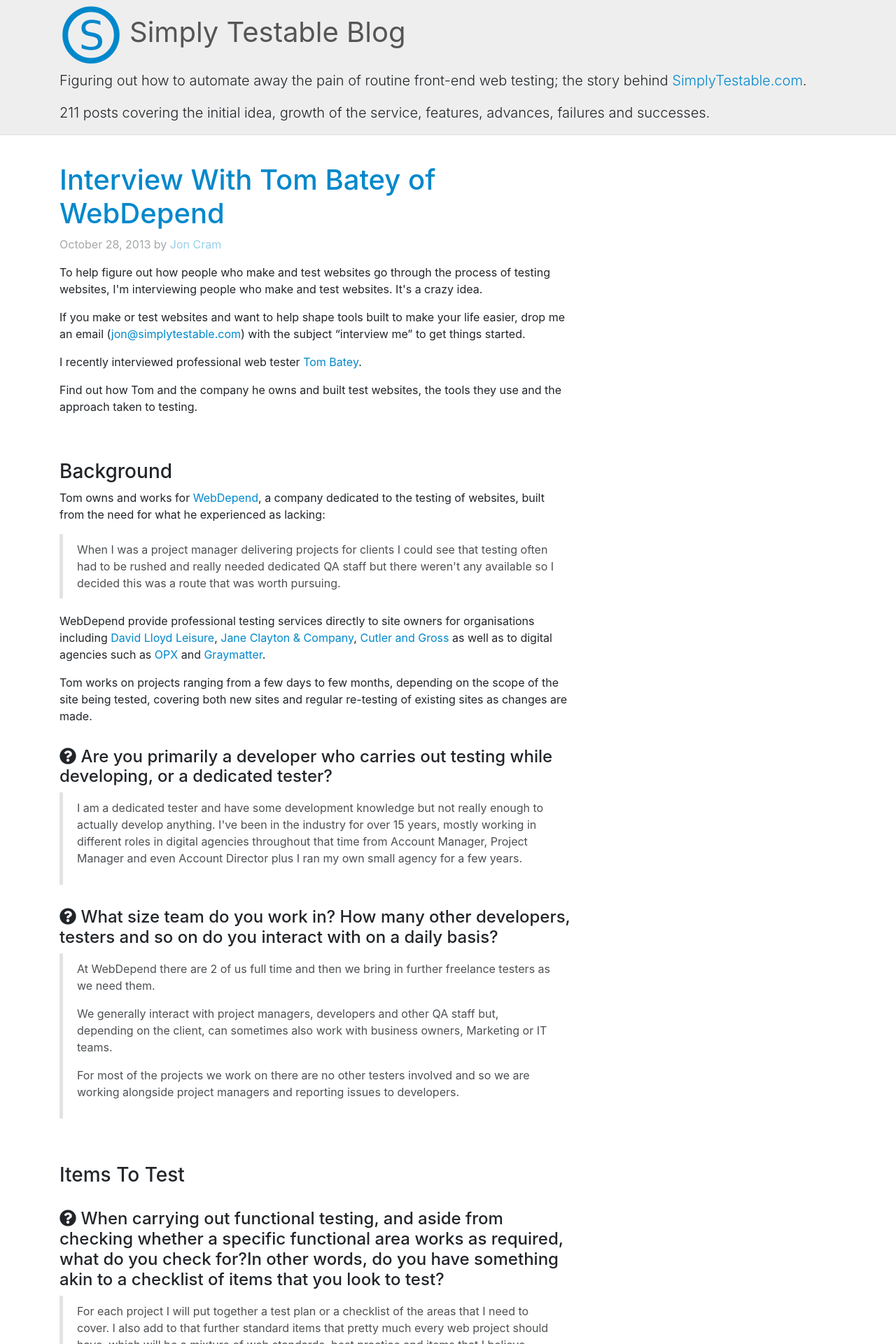
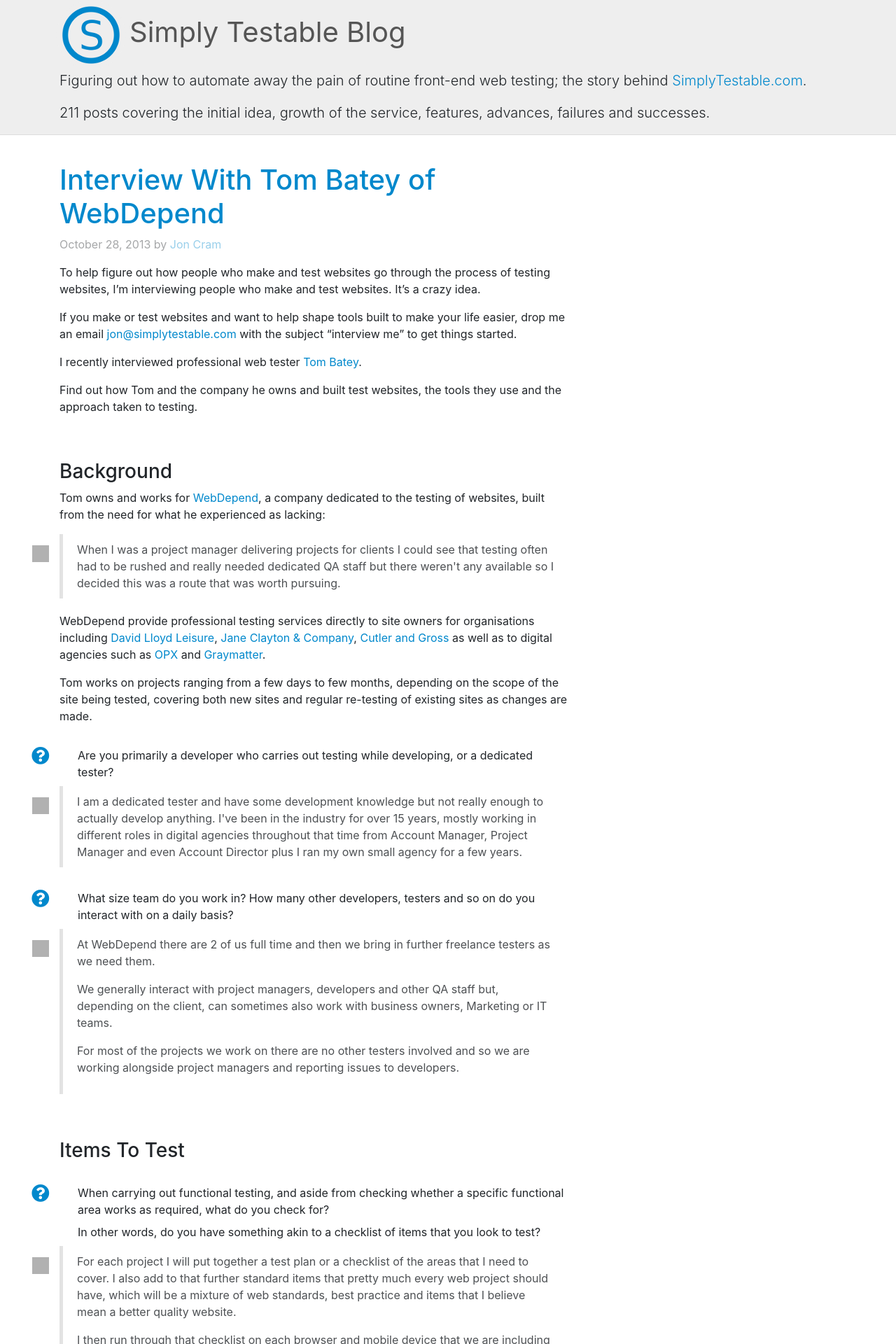
Before and after one commit to webignition/blog.simplytestable.com, a Jekyll site: the page built from _posts/2013/2013-10-28-interview-with-tom-batey-of-webdepend.md, in a window 1280 px wide. Shown: the top 1920 px of the page at 70% size. Built offline with Jekyll 4.4.1, drawn with Linux system fonts in a browser that asks for light colours; nearby versions of some CDN libraries; comment, search, counter and statistics services are not loaded; some of the changed text lies outside the part shown; grey boxes are pictures that could not be loaded.

Commit message:
Reimplement tom batey intervie

```diff
--- /dev/null
+++ b/_includes/component/avatar-blockquote.html
@@ -0,0 +1,11 @@
+<blockquote class="avatar-container">
+{% if include.quote.first %}
+    {% for paragraph in include.quote %}
+        <p>{{ paragraph }}</p>
+    {% endfor %}
+{% else %}
+    {{ include.quote }}
+{% endif %}
+
+    <span class="avatar avatar-{{ include.name }}"></span>
+</blockquote>
--- /dev/null
+++ b/_includes/component/question-answer-collection.html
@@ -0,0 +1,9 @@
+{% for question_and_answer_section in include.questions_and_answers %}
+    {% if question_and_answer_section.section %}
+<h3>{{ question_and_answer_section.section }}</h3>
+    {% endif %}
+
+    {% for questions_and_answer in question_and_answer_section.questions_and_answers %}
+{% include component/question-answer.html question=questions_and_answer.question answer=questions_and_answer.answer quote_name=include.quote_name %}
+    {% endfor %}
+{% endfor %}
--- /dev/null
+++ b/_includes/component/question-answer.html
@@ -0,0 +1,12 @@
+<h4 class="question-answer-question">
+    <i class="fa fa-question-circle question-answer-icon"></i>
+{% if include.question.first %}
+    {% for paragraph in include.question %}
+    <span class="question-answer-question-section">{{ paragraph }}</span>
+    {% endfor %}
+{% else %}
+    {{ include.question }}
+{% endif %}
+</h4>
+
+{% include component/avatar-blockquote.html quote=include.answer name=include.quote_name %}
--- a/_posts/2013/2013-10-28-interview-with-tom-batey-of-webdepend.html
+++ /dev/null
@@ -1,296 +0,0 @@
----
-layout: default
-title: "Interview With Tom Batey of WebDepend"
-author:
-    name: Jon Cram
-    url: https://github.com/webignition
----
-
-<div class="section section-first">
-    <p>
-        To help figure out how people who make and test websites go through the process
-        of testing websites, I'm interviewing people who make and test websites.
-        It's a crazy idea.
-    </p>
-    <p>
-        If you make or test websites and want to help shape tools built
-        to make your life easier, drop me an email (<a href="mailto:&#106;&#111;&#110;&#64;&#115;&#105;&#109;&#112;&#108;&#121;&#116;&#101;&#115;&#116;&#97;&#98;&#108;&#101;&#46;&#99;&#111;&#109;">&#106;&#111;&#110;&#64;&#115;&#105;&#109;&#112;&#108;&#121;&#116;&#101;&#115;&#116;&#97;&#98;&#108;&#101;&#46;&#99;&#111;&#109;</a>)
-        with the subject &ldquo;interview me&rdquo; to get things started.
-    </p>
-    <p>
-        I recently interviewed professional web tester <a href="https://twitter.com/TomBatey">Tom Batey</a>.
-    </p>
-    <p>
-        Find out how Tom and the company he owns and built test websites, the
-        tools they use and the approach taken to testing.
-    </p>
-</div>
-
-<div class="section">
-    <h3>
-        Background
-    </h3>
-
-    <p>
-        Tom owns and works for <a href="http://www.webdepend.co.uk/">WebDepend</a>,
-        a company dedicated to the testing of websites, built from the need for
-        what he experienced as lacking:
-    </p>
-    <blockquote>
-        <span class="avatar avatar-tom-batey"></span>
-        When I was a project manager delivering projects for clients I could
-        see that testing often had to be rushed and really needed dedicated
-        QA staff but there weren't any available so I decided this was a
-        route that was worth pursuing.
-    </blockquote>
-    <p>
-        WebDepend provide professional testing services directly to site owners for
-        organisations including <a href="http://www.davidlloyd.co.uk/">David Lloyd Leisure</a>,
-        <a href="http://www.janeclayton.co.uk/">Jane Clayton &amp; Company</a>,
-        <a href="http://www.cutlerandgross.com/">Cutler and Gross</a> as well
-        as to digital agencies such as <a href="http://www.opx.co.uk/">OPX</a>
-        and <a href="http://www.graymatter.co.uk/">Graymatter</a>.
-    </p>
-    <p>
-        Tom works on projects ranging from a few days to few months, depending
-        on the scope of the site being tested, covering both new sites and
-        regular re-testing of existing sites as changes are made.
-    </p>
-
-    <div class="question-answer">
-        <div class="question">
-            <h4>
-                <i class="fa fa-question-circle"></i>
-                Are you primarily a developer who carries out testing while developing,
-                or a dedicated tester?
-            </h4>
-        </div>
-        <div class="answer">
-            <blockquote>
-                <span class="avatar avatar-tom-batey"></span>
-                <p>
-                    I am a dedicated tester and have some development knowledge but not
-                    really enough to actually develop anything. I've been in the industry
-                    for over 15 years, mostly working in different roles in digital
-                    agencies throughout that time from Account Manager, Project Manager
-                    and even Account Director plus I ran my own small agency for a few years.
-                </p>
-            </blockquote>
-        </div>
-    </div>
-
-    <div class="question-answer">
-        <div class="question">
-            <h4>
-                <i class="fa fa-question-circle"></i>
-                What size team do you work in? How many other developers, testers and
-                so on do you interact with on a daily basis?
-            </h4>
-        </div>
-        <div class="answer">
-            <blockquote>
-                <span class="avatar avatar-tom-batey"></span>
-                <p>
-                    At WebDepend there are 2 of us full time and then we bring in
-                    further freelance testers as we need them.
-                </p>
-                <p>
-                    We generally interact with project managers, developers and other QA staff but,
-                    depending on the client, can sometimes also work with business
-                    owners, Marketing or IT teams.
-                </p>
-                <p>
-                    For most of the projects we work
-                    on there are no other testers involved and so we are working
-                    alongside project managers and reporting issues to developers.
-                </p>
-            </blockquote>
-        </div>
-    </div>
-</div>
-
-<div class="section">
-    <h3>Items To Test</h3>
-
-    <div class="question-answer">
-        <div class="question">
-            <h4>
-                <i class="fa fa-question-circle"></i>
-                When carrying out functional testing, and aside from checking whether a specific
-                functional area works as required, what do you check for?<span>In other words, do you
-                have something akin to a checklist of items that you look to test?</span>
-            </h4>
-        </div>
-        <div class="answer">
-            <blockquote>
-                <span class="avatar avatar-tom-batey"></span>
-                <p>
-For each project I will put together a test plan or a checklist of the areas that I need to cover. I also add to that further standard items that pretty much every web project should have, which will be a mixture of web standards, best practice and items that I believe mean a better quality website.
-                </p>
-                <p>
-I then run through that checklist on each browser and mobile device that we are including as part of the scope of the testing. So aside from testing whether something actually works correctly I am checking that the layout of items on the page, the styling of elements and the ability to use those elements is first of all correct and second is consistent across all the browsers I am testing.
-                </p>
-                <p>
-With responsive websites I am also checking that the website provides the correct layout depending on the device, screen size and orientation that I am testing on. Plus I check that any responsive elements, such as a swipeable image gallery, can be used correctly.
-                </p>
-                <p>
-As I test across each browser and each mobile device I'll also pick up areas that are confusing or difficult to use plus navigation items, headings or button labels that don't make sense or other areas that might frustrate the user. Some of these issues might not be bugs as such but I'll report anything that I believe could improve the website and make it better for the user.
-                </p>
-                <p>
-I will also spend some time carrying out exploratory testing and not referring to the checklist that I've prepared. I'll try and put myself in the mind of the user and carry out journeys that I think they will take, perform actions that they might perform and build in 'uncertainty' around the journey I'm performing. This imagines a user is not certain of the action they need to carry out, so they might click the back button or want to go back to the homepage or look for a sitemap or not fill in a form correctly or make a mistake. For example, on a travel website, if you search for hotel room availability between certain dates, can you start to proceed with a booking then backtrack and choose different dates? Some websites 'lose' their ability to remember what you searched for if you use the back button or do something unexpected.
-                </p>
-                <p>
-The amount of testing that we can do for each project will depend on the budget we've agreed with our client and I need to estimate this budget correctly and agree with the client how much testing will be carried out and what that testing will be made up of.
-                </p>
-            </blockquote>
-        </div>
-    </div>
-
-    <div class="question-answer">
-        <div class="question">
-            <h4>
-                <i class="fa fa-question-circle"></i>
-                Assuming you have a checklist of items that you look to test (this seems quite common), which would you consider the highest priority such that it would block a site from being related live (or which you'd advise should be fixed as soon as possible if already live)?
-            </h4>
-        </div>
-        <div class="answer">
-            <blockquote>
-                <span class="avatar avatar-tom-batey"></span>
-                <p>
-First of all, I need to make sure I can test an entire website and run through the full checklist of items. If I get halfway through the checklist and there is an issue that prevents me from completing the testing then that becomes a blocker and is the highest priority to fix at that point.
-                </p>
-                <p>
-Next on the list of priorities would be areas that are fundamental to the website. For an ecommerce site those fundamental areas would be to find a product, add it to the shopping basket and go through the checkout process. So can that fundamental user journey be carried out across all the browsers and mobile devices? I've found issues before where the layout breaks in a particular browser that means the Add to basket button doesn't work or the checkout process might be really frustrating to use on an iPhone for example. Those would be high priority issues to fix.
-                </p>
-                <p>
-Anything that cuts off a large amount of users from being able to carry out a fundamental task would be high priority. If something functionally works but is impossible on a particular device or in a specific browser then that could affect a large percentage of the traffic coming to the site. If there are big accessibility issues then those would also be high priority.
-                </p>
-            </blockquote>
-        </div>
-    </div>
-
-</div>
-
-<div class="section">
-    <h3>Tools Used</h3>
-
-    <div class="question-answer">
-        <div class="question">
-            <h4>
-                <i class="fa fa-question-circle"></i>
-                What tools do you use to examine the quality factors against which
-                you're testing? What tools are used for what tests?
-            </h4>
-        </div>
-        <div class="answer">
-            <blockquote>
-                <span class="avatar avatar-tom-batey"></span>
-                <p>
- In terms of functional testing, I am pretty much entirely manual although I'm planning to use tools for some repeatable test cases where we might have an ongoing testing schedule for a client. For example, we're planning on using Selenium for a particular project to test a range of enquiry forms to make sure those forms can always be submitted every time the developers deploy a new release. We will still perform some manual tests but Selenium can repeat the same tests across a number of different web browsers so we don't have to carry out as many tests manually.
-                </p>
-                <p>
-Similarly, we have used an automated tool called Nimsoft Cloud User Experience Monitor (used to be Watchmouse) to test that specific user journeys are always working and also monitor the performance of those user journeys. So if the user journey was to find a product, add it to a basket and go to the checkout, we would use Nimsoft to run that every 15 minutes and continually monitor the performance of it. Nimsoft will send us alerts if one of the steps goes over a certain threshold and an investigation can then take place as to what is happening that might cause that step to suffer from poor performance or stop working altogether. It is a great early warning system for live websites.
-                </p>
-                <p>
-Another area I'm interested in is testing a website's SEO and I use tools from a company called Moz to scan a site and give me results showing me missing or duplicate title tags, meta descriptions and potential duplicate content problems, which are important for SEO but can also affect a user's experience of the site. For example, if every title tag is the same then that is not really helpful for users or for search engines.
-                </p>
-                <p>
-Then obviously I use Simply Testable to enable me to gain an appreciation of code quality and adherence to HTML and CSS standards.
-                </p>
-            </blockquote>
-        </div>
-    </div>
-
-    <div class="question-answer">
-        <div class="question">
-            <h4>
-                <i class="fa fa-question-circle"></i>
-                Are there any aspects for which there are no tools to support you?
-                <span>For example, you might check that a site has a custom 404 page instead of the default Apache 404 page, and you find you always have to check this by hand.</span>
-            </h4>
-        </div>
-        <div class="answer">
-            <blockquote>
-                <span class="avatar avatar-tom-batey"></span>
-                <p>
-For me, the majority of what I test is manual and in my view should be manual. I want to use the website as a user would in order to understand the main issues and problems that a user would face, as well as test that functions are working in the way that they are supposed to work.
-                </p>
-                <p>
-I like to use automated tools that enable me to cover more of the website, especially large websites, and give me insight into areas that I've not been able to get to manually. This is not really functionality but a spell check of an entire website would be a good automated tool. There are some existing tools that check the spelling and grammar for a website already but none that I regularly use in my standard checklist yet.
-                </p>
-                <p>
-In terms of the 404 page example, I'll always want to manually check that a custom 404 page is in place because I also want to check how good it is. It isn't enough for there to be a custom 404 page, it should be helpful to the user and enable them to find what they were looking for or go back to the home page or contact someone who can help them.
-                </p>
-            </blockquote>
-        </div>
-    </div>
-</div>
-
-
-<div class="section">
-    <h3>Pain Points and One-Click Magic</h3>
-
-    <div class="question-answer">
-        <div class="question">
-            <h4>
-                <i class="fa fa-question-circle"></i>
-                Are there any tests, relative to the project as a whole, that are a pain to carry out?
-                <span>For example, an accessibility related test might concern checking that all images have sensible alt text and whilst a tool can tell you if image alt text is outright missing you find you still spend (far too much) time having to manually verify that alt text is not nonsense.</span>
-            </h4>
-        </div>
-        <div class="answer">
-            <blockquote>
-                <span class="avatar avatar-tom-batey"></span>
-                <p>
-That is a key aspect between using automated tools and manual testing. On the whole, the tool will tell you if alt text is there or not but if the tool tells you that alt text is present it doesn't mean that the alt text is correct. Automated tools allow you to cover more ground and get further into the testing but you still need to go and look at the alt text, as you say, to make sure it makes sense and correctly describes the image.
-                </p>
-                <p>
-Another example is title tags, there are tools that tell you a title tag is missing and you can also get tools that tell you if a title tag is very short or is very long. But you still need to review the title tag and see if it makes sense and correctly describes the page.
-                </p>
-                <p>
-Generally, it is not possible to review all the title tags, meta descriptions, alt tags, etc. that there might be in a website so we have to prioritise our time and only review the most important pages whilst using tools such as Simply Testable to cover the whole site finding all the missing items or the broken links.
-                </p>
-            </blockquote>
-        </div>
-    </div>
-
-    <div class="question-answer">
-        <div class="question">
-            <h4>
-                <i class="fa fa-question-circle"></i>
-                &ldquo;I wish I had a button I could click that would do this for me automatically&rdquo; - what first springs to mind, or what is the most significant thing that springs to mind, when reading that?
-            </h4>
-        </div>
-        <div class="answer">
-            <blockquote>
-                <span class="avatar avatar-tom-batey"></span>
-                <p>
-Well, you've already built some of the features I requested for Simply Testable, which is great.
-                </p>
-                <p>
-Something we're doing more is to carry out basic tests to measure the performance of websites and being able to test items at a code level for a whole website would be great. So an automated test to check whether all images have been optimised as much as they can be or whether CSS and JS files have been minified and combined plus any other aspects of the code or images that could indicate potential performance improvements.
-                </p>
-            </blockquote>
-        </div>
-    </div>
-</div>
-
-<div class="section">
-    <h3>And That's The End of The Interview</h3>
-
-    <p>
-        I'd like to thank Tom for both taking his time to answer my questions
-        and for the valuable insights the answers provide.
-    </p>
-
-    <p>
-        The more people I can talk to on these subjects, the better Simply Testable
-        can be for those who need to test websites.
-    </p>
-
-    <p>
-        If you make or test websites and want to help shape tools built
-        to make your life easier, drop me an email (<a href="mailto:&#106;&#111;&#110;&#64;&#115;&#105;&#109;&#112;&#108;&#121;&#116;&#101;&#115;&#116;&#97;&#98;&#108;&#101;&#46;&#99;&#111;&#109;">&#106;&#111;&#110;&#64;&#115;&#105;&#109;&#112;&#108;&#121;&#116;&#101;&#115;&#116;&#97;&#98;&#108;&#101;&#46;&#99;&#111;&#109;</a>)
-        with the subject <i>interview me</i> to get things started.
-    </p>
-</div>
--- /dev/null
+++ b/_posts/2013/2013-10-28-interview-with-tom-batey-of-webdepend.md
@@ -0,0 +1,63 @@
+---
+layout: default
+title: "Interview With Tom Batey of WebDepend"
+author:
+    name: Jon Cram
+    url: https://github.com/webignition
+---
+
+{% assign avatar_blockquote_avatar_name = "tom-batey" %}
+
+To help figure out how people who make and test websites go through the process
+of testing websites, I'm interviewing people who make and test websites.
+It's a crazy idea.
+
+If you make or test websites and want to help shape tools built
+to make your life easier, drop me an email
+[&#106;&#111;&#110;&#64;&#115;&#105;&#109;&#112;&#108;&#121;&#116;&#101;&#115;&#116;&#97;&#98;&#108;&#101;&#46;&#99;&#111;&#109;](mailto:&#106;&#111;&#110;&#64;&#115;&#105;&#109;&#112;&#108;&#121;&#116;&#101;&#115;&#116;&#97;&#98;&#108;&#101;&#46;&#99;&#111;&#109;)
+with the subject &ldquo;interview me&rdquo; to get things started.
+
+I recently interviewed professional web tester [Tom Batey](https://twitter.com/TomBatey).
+
+Find out how Tom and the company he owns and built test websites, the
+tools they use and the approach taken to testing.
+
+### Background
+
+Tom owns and works for [WebDepend](http://www.webdepend.co.uk/),
+a company dedicated to the testing of websites, built from the need for
+what he experienced as lacking:
+
+{% capture avatar_blockquote_quote %}
+When I was a project manager delivering projects for clients I could
+see that testing often had to be rushed and really needed dedicated
+QA staff but there weren't any available so I decided this was a
+route that was worth pursuing.
+{% endcapture %}
+
+{% include component/avatar-blockquote.html quote=avatar_blockquote_quote name=avatar_blockquote_avatar_name %}
+
+WebDepend provide professional testing services directly to site owners for
+organisations including [David Lloyd Leisure](http://www.davidlloyd.co.uk/),
+[Jane Clayton &amp; Company](http://www.janeclayton.co.uk/),
+[Cutler and Gross](http://www.cutlerandgross.com/) as well
+as to digital agencies such as [OPX](http://www.opx.co.uk/)
+and [Graymatter](http://www.graymatter.co.uk/).
+
+Tom works on projects ranging from a few days to few months, depending
+on the scope of the site being tested, covering both new sites and
+regular re-testing of existing sites as changes are made.
+
+{% include component/question-answer-collection.html questions_and_answers=site.data.interview_tom_batey quote_name=avatar_blockquote_avatar_name %}
+
+### And That's The End of The Interview
+
+I'd like to thank Tom for both taking his time to answer my questions
+and for the valuable insights the answers provide.
+
+The more people I can talk to on these subjects, the better Simply Testable
+can be for those who need to test websites.
+
+If you make or test websites and want to help shape tools built
+to make your life easier, drop me an email ([&#106;&#111;&#110;&#64;&#115;&#105;&#109;&#112;&#108;&#121;&#116;&#101;&#115;&#116;&#97;&#98;&#108;&#101;&#46;&#99;&#111;&#109;](mailto:&#106;&#111;&#110;&#64;&#115;&#105;&#109;&#112;&#108;&#121;&#116;&#101;&#115;&#116;&#97;&#98;&#108;&#101;&#46;&#99;&#111;&#109;))
+with the subject &ldquo;interview me&rdquo; to get things started.
--- a/assets/css/foo.css
+++ b/assets/css/foo.css
@@ -211,3 +211,64 @@ pre {
   font-size:60px;
   font-style: normal;
 }
+
+.post .avatar-container {
+  position: relative;
+  padding-top: 40px;
+}
+
+@media (min-width: 992px) {
+  .post .avatar-container {
+    padding-top: 10px;
+  }
+}
+
+blockquote  .avatar {
+  margin-top: 16px;
+  display: block;
+  width:24px;
+  height:24px;
+  position:absolute;
+  top: -16px;
+}
+
+@media (min-width: 992px) {
+  blockquote  .avatar {
+    top: 16px;
+    left: -44px;
+    margin: 0;
+  }
+}
+
+blockquote  .avatar-tom-batey {
+  background-color: transparent;
+  background-image: url(https://pbs.twimg.com/profile_images/642579437/Picture_8_mini.png);
+}
+
+.question-answer-question {
+  font-size: 1rem;
+  font-weight: 400;
+  line-height: 1.5;
+  position: relative;
+  padding-left: 26px;
+}
+
+.question-answer-icon {
+  color: #08c;
+  font-size: 1.6rem;
+  position: absolute;
+  left: -10px;
+  top: -3px;
+}
+
+@media (min-width: 992px) {
+  .question-answer-icon {
+    left: -40px;
+    top: 0;
+  }
+}
+
+.question-answer-question-section {
+  display: block;
+  margin-bottom: 8px;
+}
```
Also changed, not shown: _data/interview_tom_batey.yml (added, +174 -0 lines).
